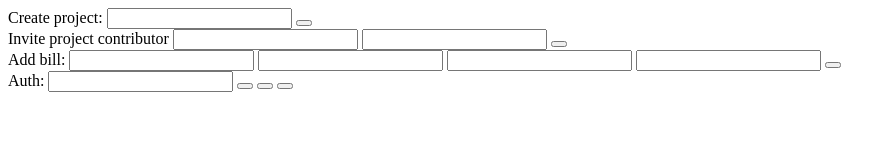
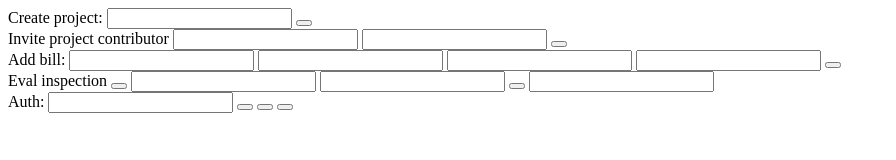
Before and after one commit to danon/rafiki-acceptance-tests, a website: page app/index.html in a window 1280 px wide. Shown: the whole page, without its empty margins (0-896 px from the left). Drawn offline with Linux system fonts and the light colour scheme.

Commit message:
work in progress

```diff
--- a/app/index.html
+++ b/app/index.html
@@ -13,13 +13,21 @@
 </div>
 <div>
   Add bill:
-
   <input data-testid="addBill.projectName">
   <input data-testid="addBill.billDescription">
   <input data-testid="addBill.date">
   <input data-testid="addBill.endAmount">
   <button data-testid="addBill.action"></button>
 </div>
+<div>
+  Eval inspection
+  <button data-testid="eval.clear"></button>
+  <input data-testid="eval.command">
+  <input data-testid="eval.argumentsJson">
+  <button data-testid="eval.action"></button>
+  <input data-testid="eval.resultJson"></input>
+</div>
+
 <div>
   Auth:
   <input data-testid="authUsername">
```
Also changed, not shown: acceptance/test/dsl/client/WebPlaywrightDriver.ts (+4 -0 lines), acceptance/test/dsl/driver/WebDriver.ts (+10 -2 lines).
